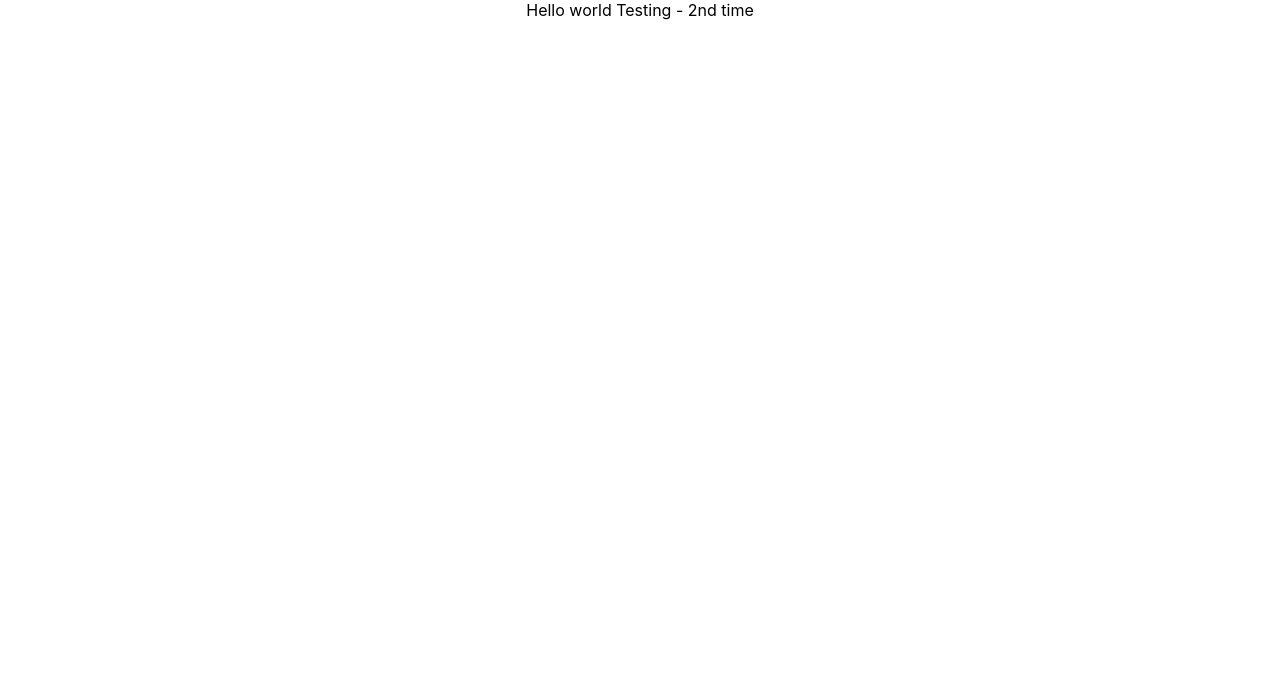
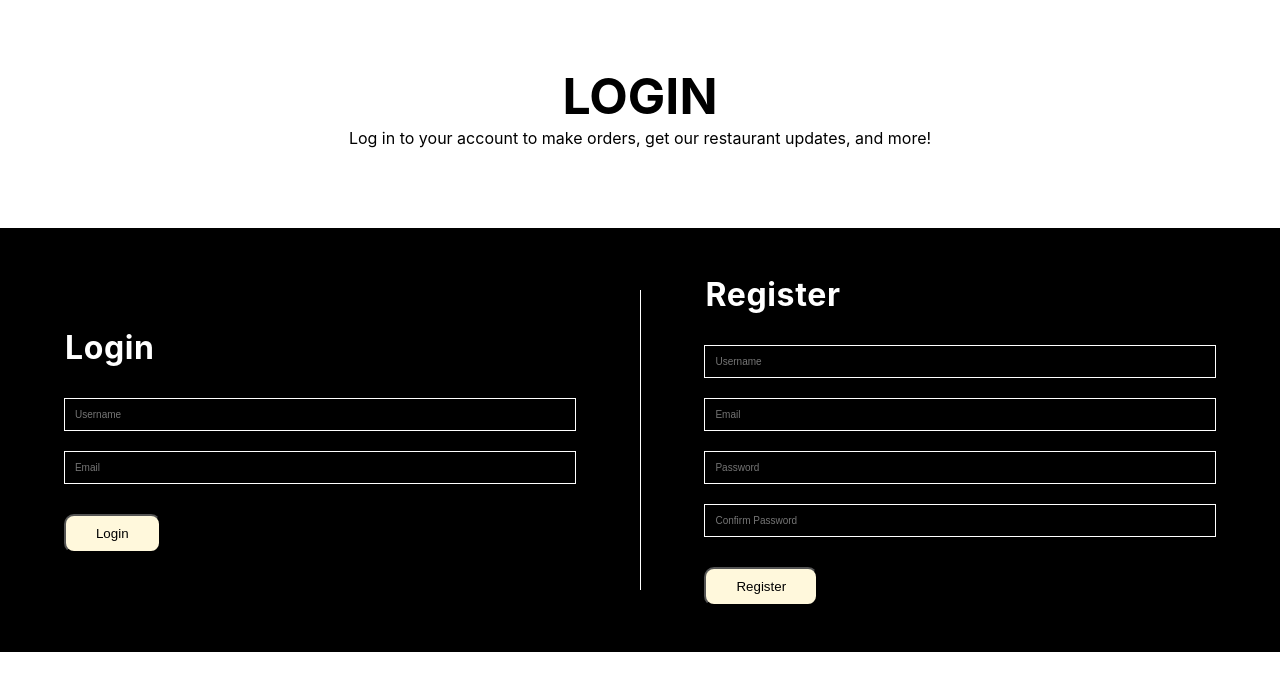
Before and after one commit to H13062/Project3444, a React (Create React App) app: page / in a window 1280 px wide. Shown: the top 690 px of the page. Built offline with nearby package versions, Linux system fonts and the light colour scheme.

Commit message:
rough draft for login/register page

```diff
--- a/src/App.js
+++ b/src/App.js
@@ -1,12 +1,12 @@
 
 import './App.css';
+import { Register } from "./pages"
 
 function App() {
   return (
-    <div className="App">
-      Hello world
-      Testing - 2nd time
-    </div>
+
+      <Register />
+
   );
 }
 
--- /dev/null
+++ b/src/pages/Register/register.js
@@ -0,0 +1,85 @@
+import React from 'react';
+import './style.css';
+
+function Register() {
+    return(
+        <>
+            <div className="login-page">
+
+                {/**Header */}
+                <div className="login-header">
+                    <h1>
+                         LOGIN
+                    </h1>
+                    <p>
+                        Log in to your account to make orders, get our restaurant updates, and more!
+                    </p>
+                </div>
+                {/**End header */}
+
+                <div className="login-registration">
+                    {/* Left */}
+                    <div class="split left">
+                        <div class="centered">
+                            <div className="form">
+                                <div className="header">
+                                    <h2>Login</h2>
+                                </div>
+                                <div className="form-body">
+                                    <div className="username">
+
+                                        <input className="form__input" type="text" id="username" placeholder="Username"/>
+                                    </div>
+                                        <div className="email">
+
+                                            <input  type="email" id="email" className="form__input" placeholder="Email"/>
+                                        </div>
+                                    </div>
+
+                                    <div class="footer">
+                                        <button type="submit" class="btn">Login</button>
+                                    </div>
+                                </div>
+                            </div>
+                    </div>
+                    {/* End left */}
+                    <div className='dash'></div>
+                    {/* Right */}
+                    <div class="split right">
+                        <div class="centered">
+                            <div className="form">
+                                <div className="header">
+                                    <h2>Register</h2>
+                                </div>
+                                <div className="form-body">
+                                    <div className="username">
+
+                                        <input className="form__input" type="text" id="username" placeholder="Username"/>
+                                    </div>
+                                    <div className="email">
+
+                                        <input  type="email" id="email" className="form__input" placeholder="Email"/>
+                                    </div>
+                                    <div className="password">
+
+                                        <input className="form__input" type="password"  id="password" placeholder="Password"/>
+                                    </div>
+                                    <div className="confirm-password">
+
+                                        <input className="form__input" type="password" id="confirmPassword" placeholder="Confirm Password"/>
+                                    </div>
+                                </div>
+                                <div class="footer">
+                                    <button type="submit" class="btn">Register</button>
+                                </div>
+                            </div>
+                        </div>
+                    </div>
+                    {/**End right */}
+                </div>
+            </div>
+        </>
+    )
+}
+
+export default Register;
--- /dev/null
+++ b/src/pages/Register/style.css
@@ -0,0 +1,148 @@
+.login-page{
+    display: flex;
+    flex-direction: column;
+    background-color: black;
+}
+.login-registration{
+    display: flex;
+    flex-direction: row;
+    align-items: center;
+    padding: 1rem 0;
+}
+.login-header{
+
+    display: flex;
+    flex-direction: column;
+    text-align: center;
+    height: 100%;
+    z-index: 3;
+    background-color: white;
+    padding: 2rem 0;
+}
+
+.login-header h1{
+    font-size: 50px;
+    margin-bottom: 0;
+}
+
+.login-header p{
+    margin-top: 2px;
+    margin-bottom: 3rem;
+}
+/* Split the screen in half */
+.split {
+    display: flex;
+    align-items: center;
+    justify-content: center;
+    max-height: 100%;
+    width: 50%;
+    /* padding:0; */
+    z-index: 1;
+  }
+
+  /* Control the left side */
+  .left {
+    background-color: black;
+  }
+
+  /* Control the right side */
+  .right {
+    background-color: black;
+  }
+
+ /* If you want the content centered horizontally and vertically */
+  .centered {
+    display: flex;
+    justify-content: center;
+    align-items: center;
+    position: relative;
+    width: 100%;
+    text-align: center;
+  }
+
+/* Login*/
+/* body{
+    background: #bdc3c7;
+    background: -webkit-linear-gradient(to right, #2c3e50, #bdc3c7);
+    background: linear-gradient(to right, #2c3e50, #bdc3c7);
+} */
+
+.form{
+    /* border: 5px solid white; */
+    border-radius: 5px;
+    width: 80%;
+    margin: 20px auto;
+    padding: 10px 40px;
+    display: flex;
+    flex-direction: column;
+    align-items: flex-start;
+    justify-content: center;
+
+    /* height: 600px; */
+}
+
+.form-body{
+    display: flex;
+    flex-direction: column;
+    justify-content: center;
+    align-items: center;
+    width: 100%;
+    text-align: left;
+    padding: 20px 0;
+    margin: 0;
+}
+
+.form-body > *{
+    padding: 5px 0;
+}
+
+.form__label{
+    display: inline-block;
+    text-align: right;
+    padding:1px 10px;
+    width: 40%;
+}
+
+.form_input{
+    width: 60%;
+}
+
+.footer{
+    text-align: center;
+}
+.header h2{
+    text-align: center;
+    font-size: 200%;
+    color:white;
+    letter-spacing: 0.04rem;
+    margin: 1px;
+}
+
+/* Login*/
+.username, .email, .password, .confirm-password{
+    display: flex;
+    justify-content: center;
+    width: 100%;
+    margin: 5px 0;
+    /* flex-grow: 1; */
+}
+
+.form-body input{
+    width: 100%;
+    background-color: rgba(0,0,0,0.5);
+    border: 1px solid white;
+    padding: 10px;
+    font-size: x-small;
+}
+
+.dash{
+    width: 1px;
+    height: 300px;
+    background-color: white;
+}
+
+.btn{
+    background-color:cornsilk;
+    padding: 10px 30px;
+    border-radius: 10px;
+}
--- /dev/null
+++ b/src/pages/index.js
@@ -0,0 +1,4 @@
+import Register from './Register/register';
+export {
+    Register
+};
```
